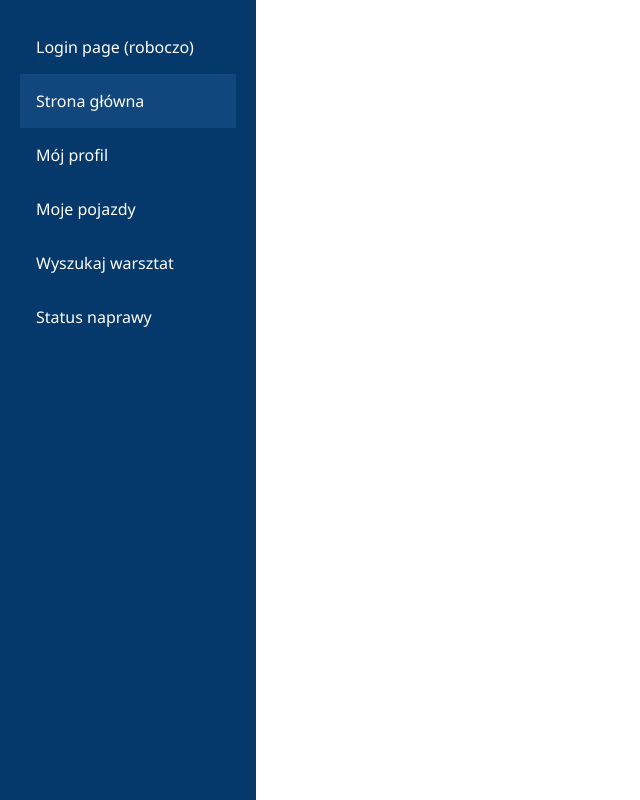
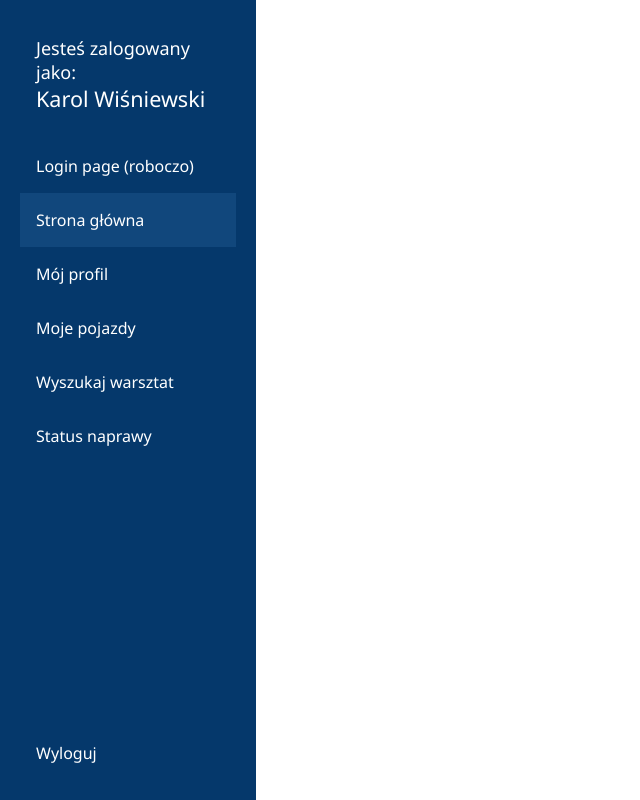
Before and after one commit to MichalWolnyDev/carservice-app, a Vue app: page / in a window 1280 px wide. Shown: the whole page, without its empty margins (0-640 px from the left). Built offline with nearby package versions, Linux system fonts and the light colour scheme; no server answers; what v-calendar would draw is missing.

Commit message:
rozbudowa menu + poprawnki listingcars

```diff
--- a/src/components/Listing/ListingCars.vue
+++ b/src/components/Listing/ListingCars.vue
@@ -128,6 +128,12 @@
  &__table{
      text-align:left;
   }
+  th{
+    font-weight:bold;
+    padding-right:10px;
+  }
+
+
   &.shadow {
     -webkit-box-shadow: 0px 0px 20px -10px rgba(0, 0, 0, 1);
     -moz-box-shadow: 0px 0px 20px -10px rgba(0, 0, 0, 1);
--- a/src/components/Menu.vue
+++ b/src/components/Menu.vue
@@ -4,7 +4,10 @@
       <div class="menu__wrap mobile">
         <Hamburger @wasClicked="mobileMenu = !mobileMenu" />
       </div>
+
       <div class="menu__wrap" v-if="mobileMenu">
+      <div class="menu__user">Jesteś zalogowany jako:
+      <div class="menu__user__name">Karol Wiśniewski </div></div>
         <router-link to="/login">
           <div class="menu__item">Login page (roboczo)</div>
         </router-link>
@@ -23,8 +26,14 @@
         <router-link to="/status">
           <div class="menu__item">Status naprawy</div>
         </router-link>
+        <div class="menu__wrap__logout" v-if="mobileMenu">
+        <router-link to="/logout">
+          <div class="menu__item">Wyloguj</div>
+        </router-link>
+        </div>
       </div>
     </div>
+
   </div>
 </template>
 
@@ -77,6 +86,19 @@ export default {
     display: flex;
     flex-direction: column;
     color: #fff;
+    height: 100%;
+    &.mobile {
+      display: none;
+      @media (max-width: 960px) {
+        display: block;
+      }
+    }
+  }
+  &__wrap__logout {
+    margin-top: auto;
+    display: flex;
+    flex-direction: column;
+    color: #fff;
 
     &.mobile {
       display: none;
@@ -93,6 +115,19 @@ export default {
       background-color: $blueActive;
     }
   }
+  &__user {
+    padding: 1rem;
+    transition: all 0.3s ease-in-out;
+    font-weight:lighter;
+    font-size:large;
+    margin-bottom:10px;
+    &:hover {
+      background-color: $blueActive;
+    }
+    &__name{
+      font-size:larger;
+    }
+  }
 }
 
 .router-link-exact-active.router-link-active > .menu__item {
```
